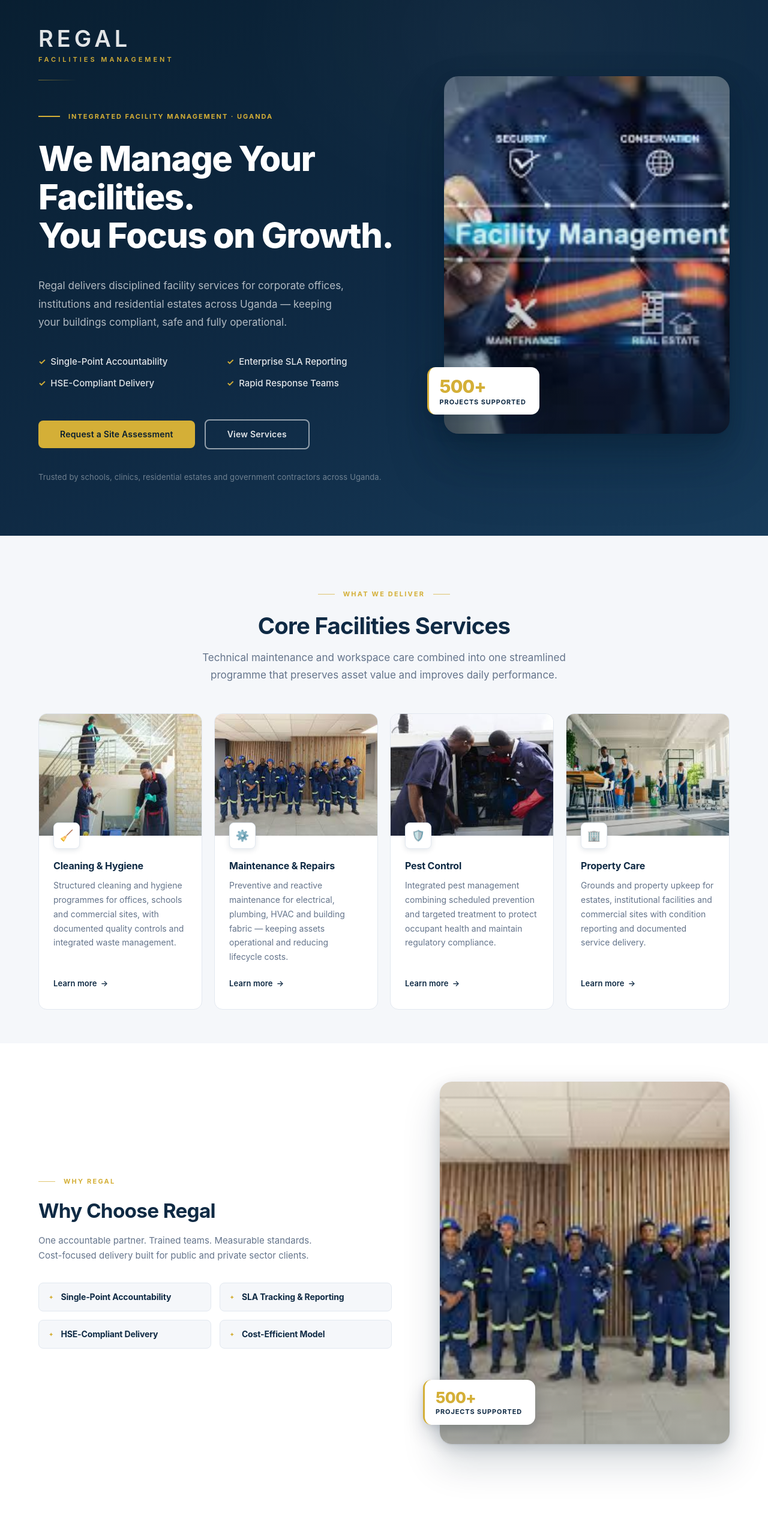
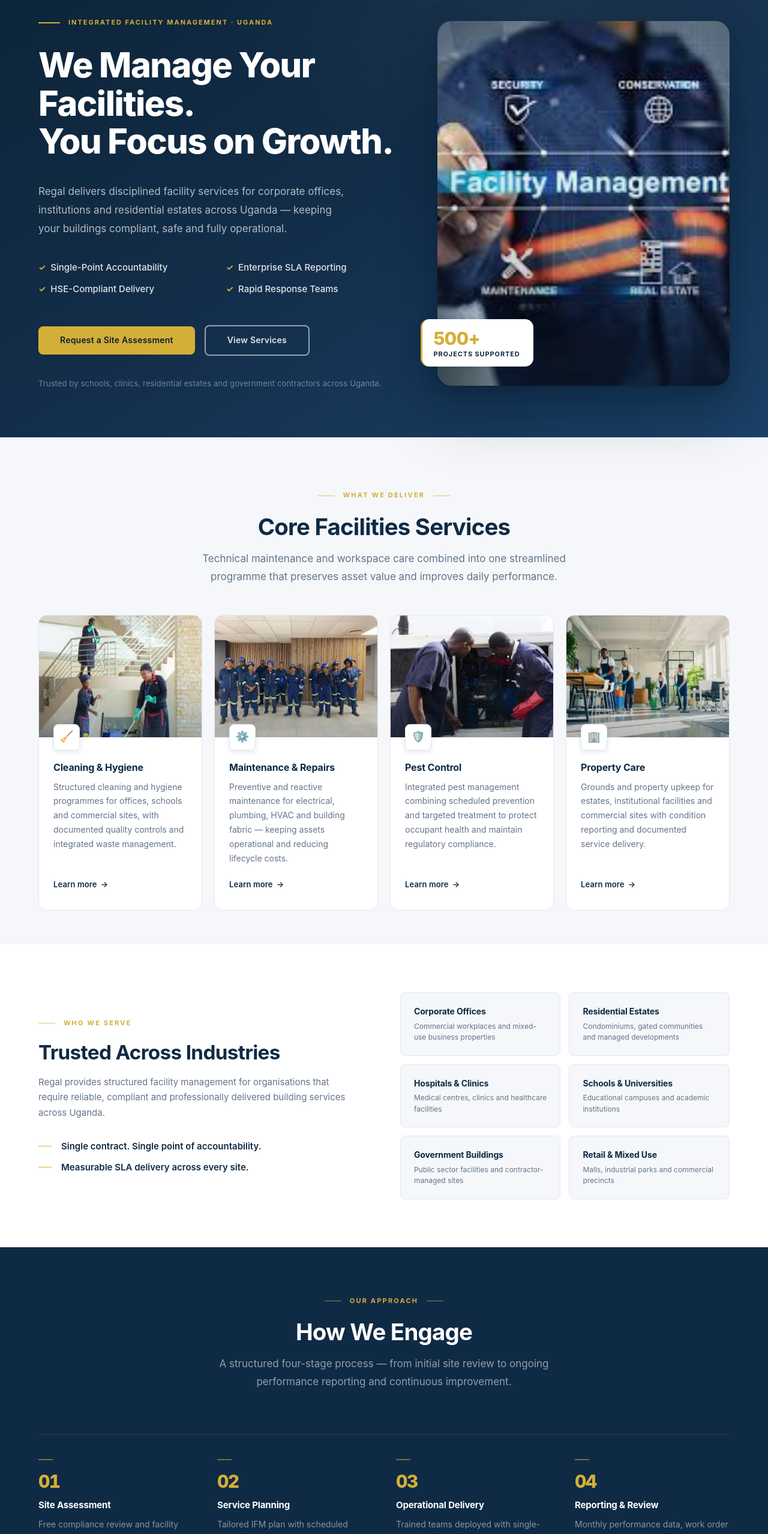
Before and after one commit to collins-adhola/Regal, a React (Vite) app: page / in a window 1280 px wide. Shown: the part 140-2697 px from the top of the page at 60% size. Built offline with nearby package versions, Linux system fonts and the light colour scheme.

Commit message:
website updated

```diff
--- a/src/App.tsx
+++ b/src/App.tsx
@@ -7,17 +7,20 @@
 import propertyCareImg  from './assets/services/property-care.jpeg'
 
 const NAV_LINKS = [
-  { label: 'Home',      href: '#home'      },
-  { label: 'Services',  href: '#services'  },
-  { label: 'Why Regal', href: '#why-regal' },
-  { label: 'Contact',   href: '#contact'   },
+  { label: 'Home',       href: '#home'       },
+  { label: 'Services',   href: '#services'   },
+  { label: 'Industries', href: '#industries' },
+  { label: 'Process',    href: '#process'    },
+  { label: 'Contact',    href: '#contact'    },
 ]
 
-const WHY_ITEMS = [
-  { icon: '✦', title: 'Single-Point Accountability' },
-  { icon: '✦', title: 'SLA Tracking & Reporting' },
-  { icon: '✦', title: 'HSE-Compliant Delivery' },
-  { icon: '✦', title: 'Cost-Efficient Model' },
+const INDUSTRIES = [
+  { title: 'Corporate Offices',      desc: 'Commercial workplaces and mixed-use business properties' },
+  { title: 'Residential Estates',    desc: 'Condominiums, gated communities and managed developments' },
+  { title: 'Hospitals & Clinics',    desc: 'Medical centres, clinics and healthcare facilities' },
+  { title: 'Schools & Universities', desc: 'Educational campuses and academic institutions' },
+  { title: 'Government Buildings',   desc: 'Public sector facilities and contractor-managed sites' },
+  { title: 'Retail & Mixed Use',     desc: 'Malls, industrial parks and commercial precincts' },
 ] as const
 
 const SERVICES = [
@@ -47,14 +50,6 @@
   },
 ]
 
-const SECTORS = [
-  { title: 'Corporate Offices',      desc: 'Commercial workplaces and mixed-use business properties' },
-  { title: 'Residential Estates',    desc: 'Condominiums, gated communities and managed developments' },
-  { title: 'Hospitals & Clinics',    desc: 'Medical centres, clinics and healthcare facilities' },
-  { title: 'Schools & Universities', desc: 'Educational campuses, colleges and academic institutions' },
-  { title: 'Government Buildings',   desc: 'Public sector facilities and contractor-managed sites' },
-  { title: 'Retail & Mixed Use',     desc: 'Shopping malls, industrial parks and commercial precincts' },
-] as const
 
 const PROCESS_STEPS = [
   {
@@ -139,11 +134,6 @@
 
             {/* ── Left: text content ── */}
             <div className="hero-content">
-              <div className="hero-brand">
-                <span className="hero-brand-name">REGAL</span>
-                <span className="hero-brand-sub">Facilities Management</span>
-              </div>
-
               <p className="hero-eyebrow">
                 Integrated Facility Management · Uganda
               </p>
@@ -231,65 +221,35 @@
 
           </div>
         </section>
-        <section id="why-regal" className="why-regal">
-          <div className="container why-regal-inner">
+        {/* ── Industries ── */}
+        <section id="industries" className="industries">
+          <div className="container ind-inner">
 
-            {/* ── Left: text + trust items ── */}
-            <div className="wr-content">
-              <p className="section-eyebrow">Why Regal</p>
-              <h2 className="wr-heading">Why Choose Regal</h2>
-              <p className="wr-lead">
-                One accountable partner. Trained teams. Measurable standards.
-                Cost-focused delivery built for public and private sector clients.
+            {/* ── Left: credibility ── */}
+            <div className="ind-content">
+              <p className="section-eyebrow">Who We Serve</p>
+              <h2 className="ind-heading">Trusted Across Industries</h2>
+              <p className="ind-lead">
+                Regal provides structured facility management for organisations
+                that require reliable, compliant and professionally delivered
+                building services across Uganda.
               </p>
-
-              <div className="wr-trust-grid">
-                {WHY_ITEMS.map(({ icon, title }) => (
-                  <div key={title} className="wr-trust-item">
-                    <span className="wr-trust-icon" aria-hidden="true">{icon}</span>
-                    <span className="wr-trust-title">{title}</span>
-                  </div>
-                ))}
+              <div className="ind-creds">
+                <p className="ind-cred">Single contract. Single point of accountability.</p>
+                <p className="ind-cred">Measurable SLA delivery across every site.</p>
               </div>
             </div>
 
-            {/* ── Right: image with floating badges ── */}
-            <div className="wr-visual">
-              <div className="wr-image-card">
-                <img
-                  src={maintenanceImg}
-                  alt="Regal facilities management team on site"
-                  className="wr-img"
-                  loading="lazy"
-                />
-              </div>
-              <div className="wr-badge wr-badge--bottom">
-                <span className="wr-badge-num">500+</span>
-                <span className="wr-badge-label">Projects Supported</span>
-              </div>
-            </div>
-
-          </div>
-        </section>
-        {/* ── Sectors We Serve ── */}
-        <section id="sectors" className="sectors">
-          <div className="container">
-            <header className="section-header">
-              <p className="section-eyebrow">Where We Work</p>
-              <h2 className="section-heading">Sectors We Serve</h2>
-              <p className="section-lead">
-                Supporting the facilities that matter most — workplaces, campuses,
-                healthcare sites, estates and public assets across Uganda.
-              </p>
-            </header>
-            <div className="sectors-grid">
-              {SECTORS.map(({ title, desc }) => (
-                <div key={title} className="sector-card">
-                  <p className="sector-title">{title}</p>
-                  <p className="sector-desc">{desc}</p>
+            {/* ── Right: industry grid ── */}
+            <div className="ind-grid">
+              {INDUSTRIES.map(({ title, desc }) => (
+                <div key={title} className="ind-card">
+                  <p className="ind-card-title">{title}</p>
+                  <p className="ind-card-desc">{desc}</p>
                 </div>
               ))}
             </div>
+
           </div>
         </section>
 
@@ -342,8 +302,8 @@
                   </div>
                   <div>
                     <p className="ct-card-label">Email</p>
-                    <a href="mailto:regalpropertysmc@gmail.com" className="ct-card-value">
-                      regalpropertysmc@gmail.com
+                    <a href="mailto:elvis@regalfacilities.com" className="ct-card-value">
+                      elvis@regalfacilities.com
                     </a>
                   </div>
                 </div>
@@ -486,7 +446,8 @@
               <ul className="ft-links">
                 <li><a href="#home">Home</a></li>
                 <li><a href="#services">Services</a></li>
-                <li><a href="#why-regal">Why Regal</a></li>
+                <li><a href="#industries">Industries</a></li>
+                <li><a href="#process">Process</a></li>
                 <li><a href="#contact">Contact</a></li>
               </ul>
             </div>
@@ -508,8 +469,8 @@
               <div className="ft-contact-items">
                 <div className="ft-contact-item">
                   <span className="ft-contact-label">Email</span>
-                  <a href="mailto:regalpropertysmc@gmail.com" className="ft-contact-value">
-                    regalpropertysmc@gmail.com
+                  <a href="mailto:elvis@regalfacilities.com" className="ft-contact-value">
+                    elvis@regalfacilities.com
                   </a>
                 </div>
                 <div className="ft-contact-item">
--- a/src/styles/global.css
+++ b/src/styles/global.css
@@ -295,52 +295,16 @@
 /* ─── Hero ────────────────────────────────────────────────── */
 .hero {
   background:
-    radial-gradient(ellipse 60% 55% at 68% 12%, rgba(255, 255, 255, 0.03) 0%, transparent 60%),
-    linear-gradient(150deg, var(--navy-dark) 0%, var(--navy) 55%, var(--navy-light) 100%);
-  padding-block: 6.5rem 5.5rem;
+    radial-gradient(ellipse 65% 50% at 70% 10%, rgba(255, 255, 255, 0.045) 0%, transparent 65%),
+    linear-gradient(148deg, #0C2438 0%, #132E4A 50%, #1C4168 100%);
+  padding-block: 5.5rem 5rem;
 }
 
 .hero-inner {
   display: grid;
-  grid-template-columns: 1fr 0.8fr;
-  align-items: center;
-  gap: 5rem;
-}
-
-/* Brand signature */
-.hero-brand {
-  display: flex;
-  flex-direction: column;
-  align-items: flex-start;
-  margin-bottom: 3.25rem;
-}
-
-.hero-brand-name {
-  display: block;
-  font-size: clamp(1.875rem, 3vw, 2.375rem);
-  font-weight: 600;
-  letter-spacing: 6px;
-  line-height: 1;
-  color: rgba(255, 255, 255, 0.88);
-}
-
-.hero-brand-sub {
-  display: block;
-  font-size: 0.6875rem;
-  font-weight: 600;
-  letter-spacing: 4px;
-  text-transform: uppercase;
-  color: var(--gold);
-  margin-top: 0.5rem;
-  margin-bottom: 1.5rem;
-}
-
-.hero-brand::after {
-  content: '';
-  display: block;
-  width: 4rem;
-  height: 1px;
-  background: linear-gradient(to right, rgba(212, 175, 55, 0.55), transparent);
+  grid-template-columns: 1fr 0.82fr;
+  align-items: center;
+  gap: 4.5rem;
 }
 
 /* Eyebrow */
@@ -827,31 +791,30 @@
   }
 }
 
-/* ─── Why Regal ───────────────────────────────────────────── */
-.why-regal {
+/* ─── Industries ───────────────────────────────────────────── */
+.industries {
   background-color: var(--white);
-  padding-block: 4rem 3.75rem;
-}
-
-.why-regal-inner {
+  padding-block: 5rem;
+}
+
+.ind-inner {
   display: grid;
-  grid-template-columns: 1fr 0.82fr;
+  grid-template-columns: 1fr 1.05fr;
   align-items: center;
   gap: 5rem;
 }
 
-/* Left-aligned eyebrow — single prefix line, no trailing line */
-.wr-content .section-eyebrow {
+.ind-content .section-eyebrow {
   display: flex;
   width: fit-content;
 }
 
-.wr-content .section-eyebrow::after {
+.ind-content .section-eyebrow::after {
   display: none;
 }
 
-.wr-heading {
-  font-size: clamp(1.6rem, 2.6vw, 2.125rem);
+.ind-heading {
+  font-size: clamp(1.6rem, 2.6vw, 2.25rem);
   font-weight: 700;
   color: var(--navy);
   letter-spacing: -0.02em;
@@ -859,156 +822,93 @@
   margin-bottom: 1rem;
 }
 
-.wr-lead {
+.ind-lead {
   font-size: 0.9375rem;
   color: var(--muted);
-  line-height: 1.7;
-  max-width: 30rem;
+  line-height: 1.72;
   margin-bottom: 2rem;
 }
 
-/* Compact 2×2 trust grid */
-.wr-trust-grid {
+.ind-creds {
+  display: flex;
+  flex-direction: column;
+  gap: 0.875rem;
+}
+
+.ind-cred {
+  display: flex;
+  align-items: center;
+  gap: 1rem;
+  font-size: 0.9375rem;
+  font-weight: 600;
+  color: var(--navy);
+  line-height: 1.4;
+}
+
+.ind-cred::before {
+  content: '';
+  width: 22px;
+  height: 1.5px;
+  background-color: var(--gold);
+  flex-shrink: 0;
+}
+
+/* Industry cards */
+.ind-grid {
   display: grid;
   grid-template-columns: 1fr 1fr;
   gap: 0.875rem;
 }
 
-.wr-trust-item {
-  display: flex;
-  align-items: center;
-  gap: 0.75rem;
+.ind-card {
   background: var(--light-bg);
   border: 1px solid var(--border);
   border-radius: var(--radius-sm);
-  padding: 0.875rem 1rem;
-}
-
-.wr-trust-icon {
-  color: var(--gold);
-  font-size: 0.625rem;
-  flex-shrink: 0;
-  line-height: 1;
-}
-
-.wr-trust-title {
+  padding: 1.25rem 1.375rem;
+  transition:
+    border-color var(--transition),
+    box-shadow var(--transition),
+    transform var(--transition);
+}
+
+.ind-card:hover {
+  border-color: rgba(212, 175, 55, 0.45);
+  box-shadow: 0 4px 16px rgba(15, 42, 68, 0.07);
+  transform: translateY(-2px);
+}
+
+.ind-card-title {
   font-size: 0.875rem;
   font-weight: 700;
   color: var(--navy);
   letter-spacing: -0.01em;
-  line-height: 1.3;
-}
-
-/* Right column — image */
-.wr-visual {
-  position: relative;
-}
-
-.wr-image-card {
-  position: relative;
-  border-radius: 20px;
-  overflow: hidden;
-  aspect-ratio: 4 / 5;
-  box-shadow:
-    0 1px 2px  rgba(8, 30, 48, 0.08),
-    0 8px 24px  rgba(8, 30, 48, 0.14),
-    0 32px 64px rgba(8, 30, 48, 0.16);
-}
-
-.wr-img {
-  width: 100%;
-  height: 100%;
-  object-fit: cover;
-  object-position: center;
-  display: block;
-}
-
-.wr-image-card::after {
-  content: '';
-  position: absolute;
-  inset: 0;
-  background: linear-gradient(
-    to bottom,
-    rgba(8, 30, 48, 0.04) 0%,
-    transparent 35%,
-    rgba(8, 30, 48, 0.3) 100%
-  );
-  pointer-events: none;
-}
-
-/* Floating stat badges — both anchored to the left of the image */
-.wr-badge {
-  position: absolute;
-  z-index: 2;
-  background: var(--white);
-  border-radius: var(--radius-md);
-  border-left: 3px solid var(--gold);
-  padding: 0.875rem 1.375rem 0.875rem 1.125rem;
-  box-shadow:
-    0 4px 12px rgba(8, 30, 48, 0.1),
-    0 16px 32px rgba(8, 30, 48, 0.14);
-  display: flex;
-  flex-direction: column;
-  gap: 0.125rem;
-  line-height: 1.2;
-  min-width: 9.5rem;
-}
-
-.wr-badge--bottom {
-  bottom: 2rem;
-  left: -1.75rem;
-}
-
-.wr-badge-num {
-  font-size: 1.625rem;
-  font-weight: 800;
-  color: var(--gold);
-  letter-spacing: -0.03em;
-}
-
-.wr-badge-label {
-  font-size: 0.6875rem;
-  font-weight: 700;
-  color: var(--navy);
-  text-transform: uppercase;
-  letter-spacing: 0.08em;
-}
-
-/* ─── Why Regal — Responsive ──────────────────────────────── */
+  margin-bottom: 0.25rem;
+}
+
+.ind-card-desc {
+  font-size: 0.75rem;
+  color: var(--muted);
+  line-height: 1.55;
+}
+
+/* ─── Industries — Responsive ─────────────────────────────── */
 @media (max-width: 960px) {
-  .why-regal {
+  .industries {
+    padding-block: 4rem;
+  }
+
+  .ind-inner {
+    grid-template-columns: 1fr;
+    gap: 3rem;
+  }
+}
+
+@media (max-width: 600px) {
+  .industries {
     padding-block: 3.5rem;
   }
 
-  .why-regal-inner {
-    grid-template-columns: 1fr;
-    gap: 2.5rem;
-  }
-
-  .wr-lead {
-    max-width: 100%;
-  }
-
-  .wr-image-card {
-    aspect-ratio: 16 / 9;
-  }
-
-  .wr-badge--bottom {
-    left: 1.25rem;
-    bottom: 1.25rem;
-  }
-}
-
-@media (max-width: 600px) {
-  .why-regal {
-    padding-block: 3rem;
-  }
-
-  .why-regal-inner {
-    gap: 2rem;
-  }
-
-  .wr-trust-grid {
+  .ind-grid {
     grid-template-columns: 1fr;
   }
 }
@@ -1287,74 +1187,11 @@
   }
 }
 
-/* ─── Sectors We Serve ─────────────────────────────────────── */
-.sectors {
-  background-color: var(--white);
-  padding-block: 5rem;
-}
-
-.sectors .section-header {
-  margin-bottom: 3rem;
-}
-
-.sectors-grid {
-  display: grid;
-  grid-template-columns: repeat(3, 1fr);
-  gap: 1rem;
-}
-
-.sector-card {
-  background: var(--light-bg);
-  border: 1px solid var(--border);
-  border-left: 3px solid transparent;
-  border-radius: var(--radius-md);
-  padding: 1.5rem 1.75rem;
-  transition:
-    border-left-color var(--transition),
-    box-shadow var(--transition),
-    transform var(--transition);
-}
-
-.sector-card:hover {
-  border-left-color: var(--gold);
-  box-shadow: 0 4px 18px rgba(15, 42, 68, 0.08);
-  transform: translateY(-2px);
-}
-
-.sector-title {
-  font-size: 0.9375rem;
-  font-weight: 700;
-  color: var(--navy);
-  letter-spacing: -0.01em;
-  margin-bottom: 0.375rem;
-}
-
-.sector-desc {
-  font-size: 0.8125rem;
-  color: var(--muted);
-  line-height: 1.55;
-}
-
-@media (max-width: 960px) {
-  .sectors-grid {
-    grid-template-columns: repeat(2, 1fr);
-  }
-}
-
-@media (max-width: 480px) {
-  .sectors {
-    padding-block: 3.5rem;
-  }
-
-  .sectors-grid {
-    grid-template-columns: 1fr;
-  }
-}
 
 /* ─── How We Engage ────────────────────────────────────────── */
 .process {
   background-color: var(--navy);
-  padding-block: 5rem;
+  padding-block: 4.5rem;
 }
 
 /* Override section-header text colours for dark background */
@@ -1370,21 +1207,30 @@
   display: grid;
   grid-template-columns: repeat(4, 1fr);
   gap: 2.5rem;
-  padding-top: 3.5rem;
-  border-top: 1px solid rgba(255, 255, 255, 0.08);
+  padding-top: 2.5rem;
+  border-top: 1px solid rgba(212, 175, 55, 0.18);
 }
 
 .process-step {
   position: relative;
 }
 
+.process-step::before {
+  content: '';
+  display: block;
+  width: 24px;
+  height: 2px;
+  background: rgba(212, 175, 55, 0.5);
+  margin-bottom: 1.25rem;
+}
+
 .process-num {
-  font-size: 2.25rem;
+  font-size: 1.875rem;
   font-weight: 800;
   color: var(--gold);
   letter-spacing: -0.05em;
   line-height: 1;
-  margin-bottom: 1.375rem;
+  margin-bottom: 1rem;
   font-variant-numeric: tabular-nums;
 }
 
--- a/src/styles/variables.css
+++ b/src/styles/variables.css
@@ -1,7 +1,7 @@
 :root {
   --navy: #0F2A44;
-  --navy-dark: #081E30;
-  --navy-light: #173B5A;
+  --navy-dark: #091F33;
+  --navy-light: #1C4168;
   --gold: #D4AF37;
   --gold-dark: #B99222;
   --white: #FFFFFF;
```
